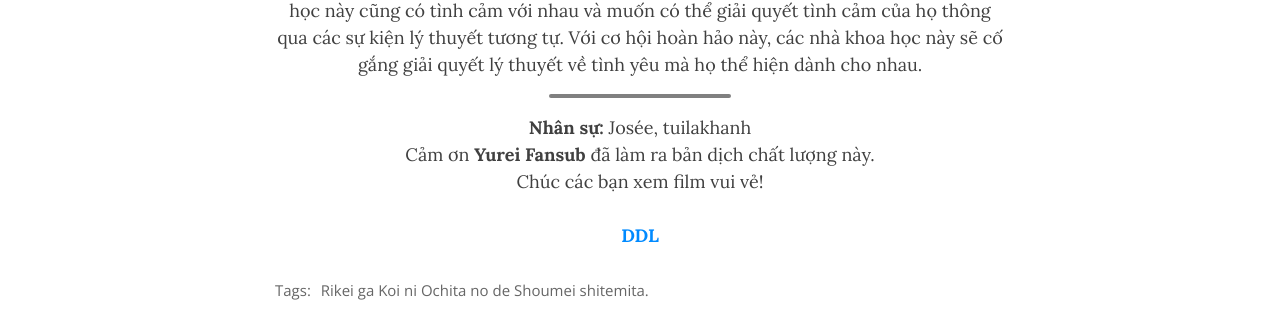
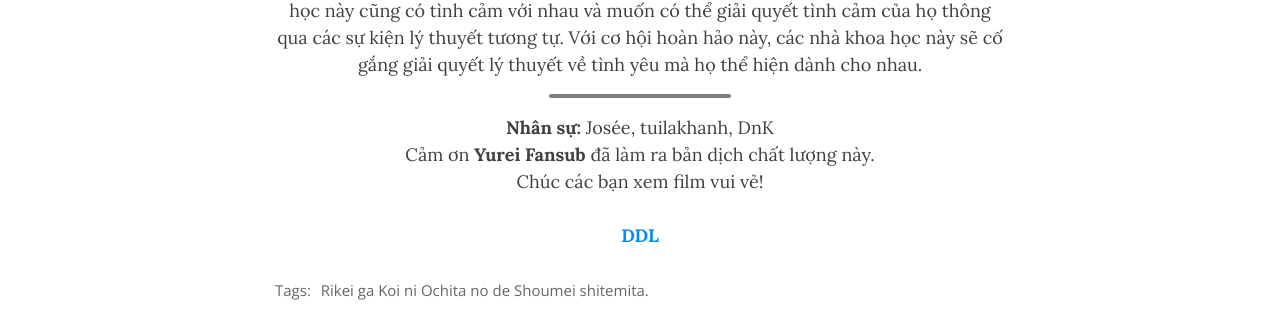
Before and after one commit to TPN-Team/TPN-Team.github.io, a Jekyll site: the page built from _posts/2022-04-21-rikekoi.md, in a window 1280 px wide and 900 px high, scrolled down 675 px. Shown: the part 171-481 px from the top of the window. Built offline with Jekyll 4.4.1, drawn with Linux system fonts in a browser that asks for light colours; nearby versions of some CDN libraries.

Commit message:
Rikekoi: Update Nhan Su

```diff
--- a/_posts/2022-04-21-rikekoi.md
+++ b/_posts/2022-04-21-rikekoi.md
@@ -16,7 +16,7 @@ comments: false
 
 <hr>
 
-<b>Nhân sự:</b> Josée, tuilakhanh <br>
+<b>Nhân sự:</b> Josée, tuilakhanh, DnK <br>
 Cảm ơn <b>Yurei Fansub</b> đã làm ra bản dịch chất lượng này. <br>
 Chúc các bạn xem film vui vẻ!<br><br>
 <b><a href="https://github.com/TPN-Team/TPN-Team-DDL/blob/master/Rikekoi.md">DDL</a></b> <br>
```
Also changed, not shown: projects.md (+1 -1 lines).
